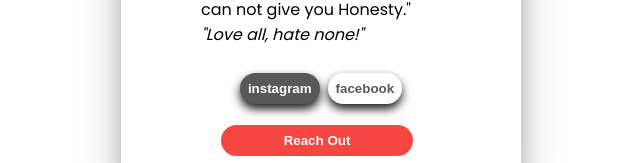
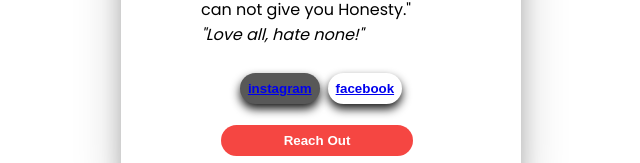
Before and after one commit to Jonywatson/Jonywatson, a plain HTML site: page index.html in a window 1280 px wide. Shown: the part 510-673 px from the top of the page, without its empty margins (319-959 px from the left). Drawn offline with Linux system fonts and the light colour scheme.

Commit message:
Update index.html
Updated Social Media

```diff
--- a/index.html
+++ b/index.html
@@ -23,8 +23,8 @@
                     <br><span><i>"Love all, hate none!"</i></span></h3>
             </div>
             <div class="btn">
-                <button class="active">instagram</button>
-                <button>facebook</button>
+                <button class="active"><a href="https://www.instagram.com/jonywatson/">instagram</a></button>
+                <button><a href="https://www.facebook.com/Reggae-Corner-107153707473549">facebook</a></button>
             </div>
             <div class="reachout">
                 <button>Reach Out</button>
```
